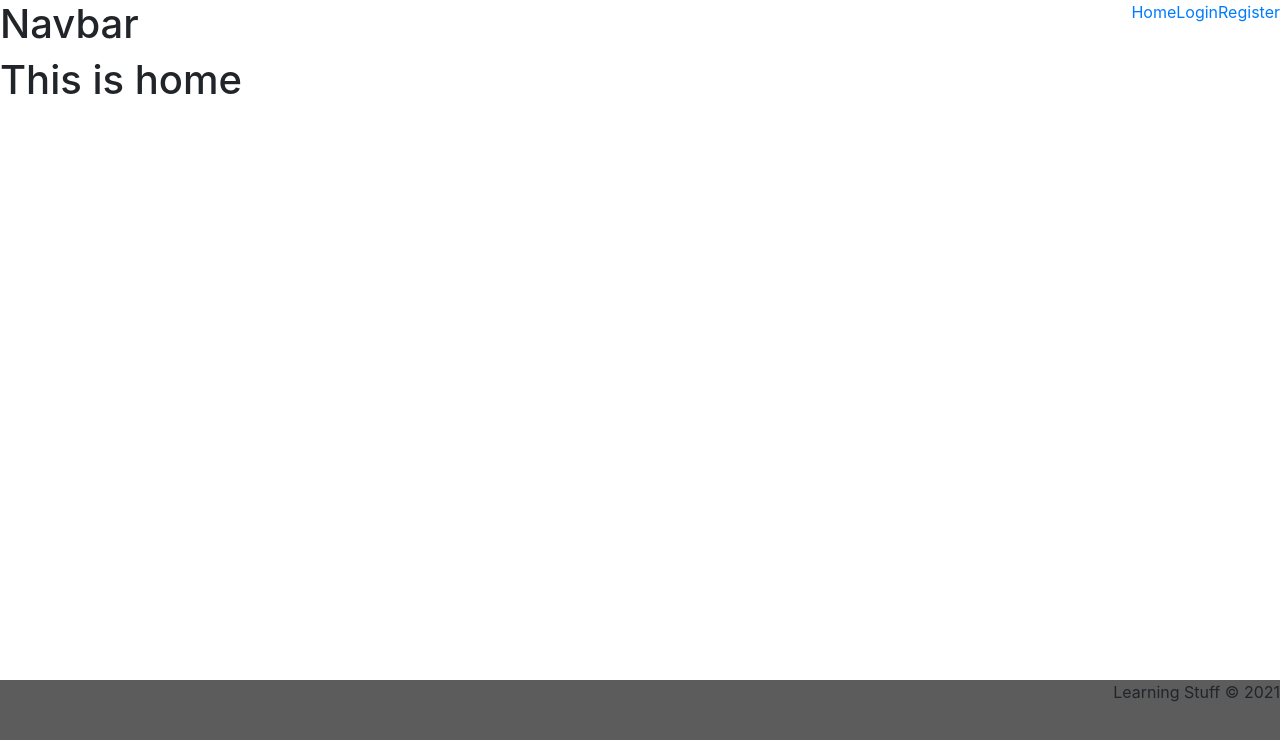
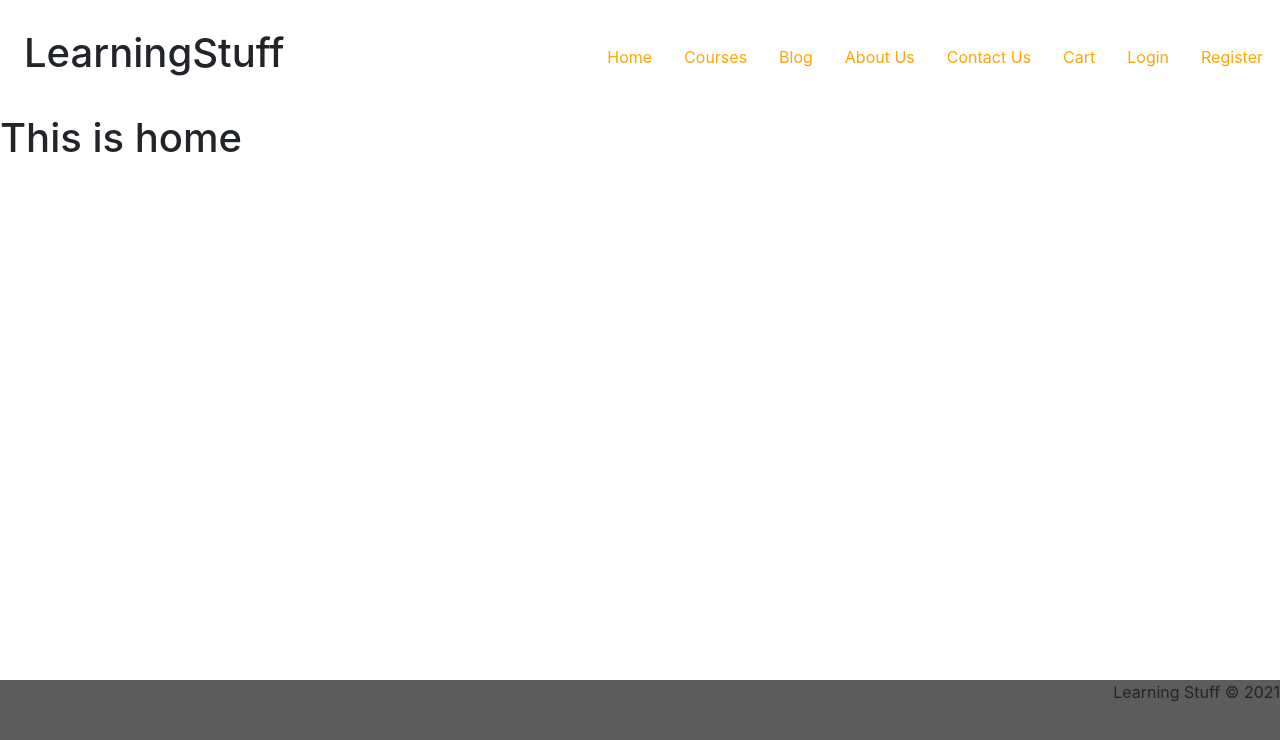
Before and after one commit to cha-fa/front_learningstuff, a React (Create React App) app: page / in a window 1280 px wide. Shown: the top 740 px of the page. Built offline with nearby package versions, Linux system fonts and the light colour scheme.

Commit message:
add Navbar and style for navbar

```diff
--- a/src/App.jsx
+++ b/src/App.jsx
@@ -7,7 +7,7 @@ import Home from "pages/Home";
 import Login from "pages/Login";
 import Register from "pages/Register";
 import Profile from "pages/Profile";
-import Navbar from "components/layout/Navbar";
+import Nav from "components/layout/Nav/Nav";
 import Footer from "components/layout/Footer";
 import FlashMessage from "components/layout/FlashMessage";
 import PrivateRoute from "components/PrivateRoute";
@@ -34,7 +34,7 @@ const App = () => {
   return (
     <section className="App">
       <Router>
-        <Navbar />
+        <Nav />
         {displayFlash && <FlashMessage />}
         {loadReady && (
           <Switch>
--- /dev/null
+++ b/src/components/layout/Nav/Nav.jsx
@@ -0,0 +1,56 @@
+import React from "react";
+import { Link, useHistory } from "react-router-dom";
+import { useSelector, useDispatch } from "react-redux";
+import { fetchToLogout } from "stores/authentication/authMiddleware";
+import { Navbar } from "react-bootstrap";
+import "./Nav.scss";
+
+const Nav = () => {
+  const token = useSelector((state) => state.auth.token);
+  const currentUser = useSelector((state) => state.auth.currentUser);
+
+  const dispatch = useDispatch();
+  const history = useHistory();
+
+  const logout = () => {
+    dispatch(fetchToLogout(token));
+    history.push("/");
+  };
+  return (
+    <Navbar>
+      <div className=" d-flex mr-auto p-2">
+        <h1>Learning</h1>
+        <h1>Stuff</h1>
+      </div>
+      <nav>
+        <div className="row align-items-center">
+        <Link className="nav-link" to="/">Home</Link>
+        <Link className="nav-link" to="/">Courses</Link>
+        <Link className="nav-link" to="/">Blog</Link>
+        <Link className="nav-link" to="/">About Us</Link>
+        <Link className="nav-link" to="/">Contact Us</Link>
+        <Link className="nav-link" to="/">Cart</Link>
+
+        <div className="d-flex">
+        {!currentUser && (
+          <>
+            <Link className="nav-link" to="/login"> Login  </Link>
+            <Link  className="nav-link" to="/register">Register</Link>
+          </>
+        )}
+        {currentUser && (
+          <>
+            <Link to="/profile">Profile</Link>
+            <button onClick={logout} type="button">
+              Se déconnecter
+            </button>
+          </>
+        )}
+        </div>
+       </div>
+      </nav>
+    </Navbar>
+  );
+};
+
+export default Nav;
--- /dev/null
+++ b/src/components/layout/Nav/Nav.scss
@@ -0,0 +1,16 @@
+@import "style/variables.scss";
+
+.navbar {
+  background-color: $secondary;
+  min-height: 114px;
+}
+
+.nav-link{
+  background: $primary;
+  -webkit-background-clip: text;
+  -webkit-text-fill-color: transparent;
+}
+
+.button {
+  background-image: $primary;
+}
--- a/src/components/layout/Navbar.jsx
+++ /dev/null
@@ -1,41 +0,0 @@
-import React from "react";
-import { Link, useHistory } from "react-router-dom";
-import { useSelector, useDispatch } from "react-redux";
-import { fetchToLogout } from "stores/authentication/authMiddleware";
-
-const Navbar = () => {
-  const token = useSelector((state) => state.auth.token);
-  const currentUser = useSelector((state) => state.auth.currentUser);
-
-  const dispatch = useDispatch();
-  const history = useHistory();
-
-  const logout = () => {
-    dispatch(fetchToLogout(token));
-    history.push("/");
-  };
-  return (
-    <div className="Navbar">
-      <h1>Navbar</h1>
-      <nav>
-        <Link to="/">Home</Link>
-        {!currentUser && (
-          <>
-            <Link to="/login">Login</Link>
-            <Link to="/register">Register</Link>
-          </>
-        )}
-        {currentUser && (
-          <>
-            <Link to="/profile">Profile</Link>
-            <button onClick={logout} type="button">
-              Se déconnecter
-            </button>
-          </>
-        )}
-      </nav>
-    </div>
-  );
-};
-
-export default Navbar;
--- a/src/style/_variables.scss
+++ b/src/style/_variables.scss
@@ -2,7 +2,7 @@
 
 $footer-size: 15vh;
 
-$primary: linear-gradient(#FFC000 #FF8A00);
+$primary: -webkit-linear-gradient(#FFC000, #FF8A00);
 $secondary: white;
 $orange-background: #FF8A00;
 $footer-color: #5C5C5C;
```
